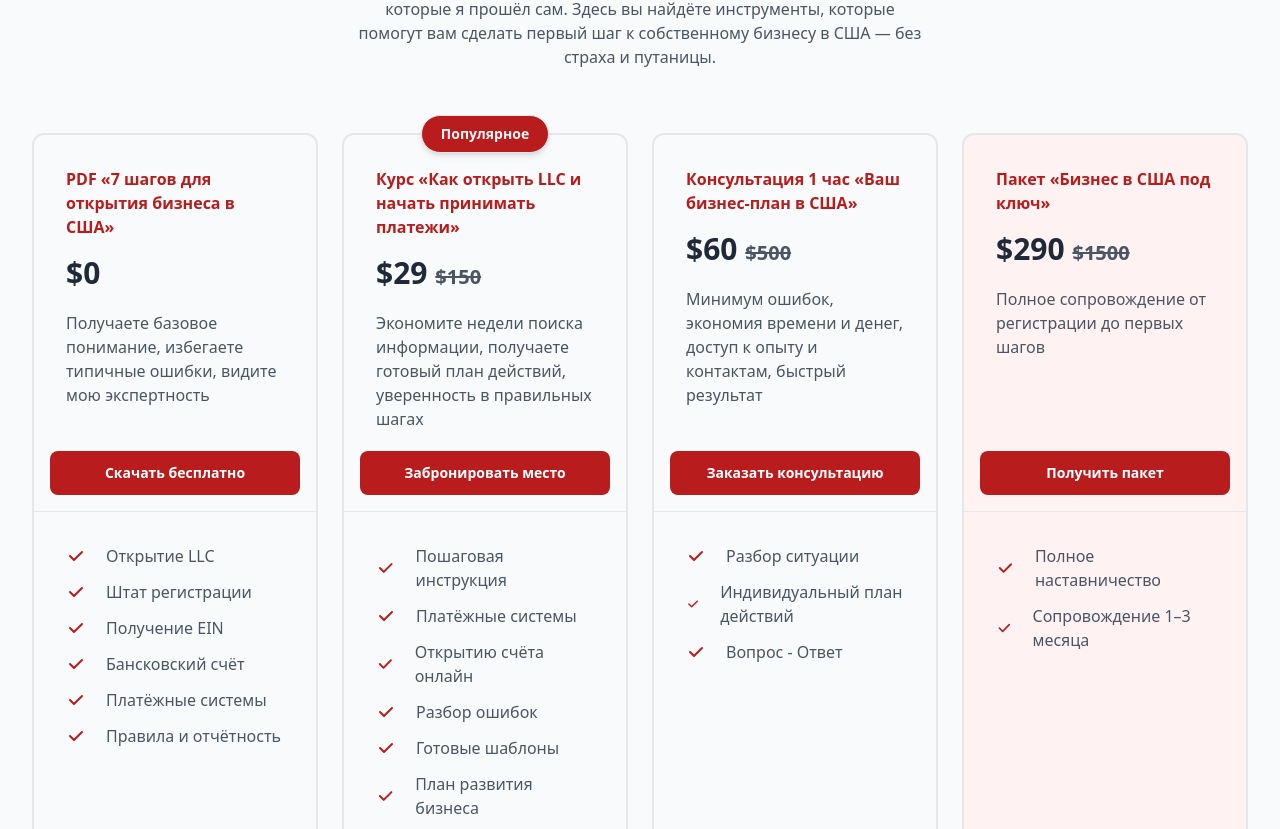
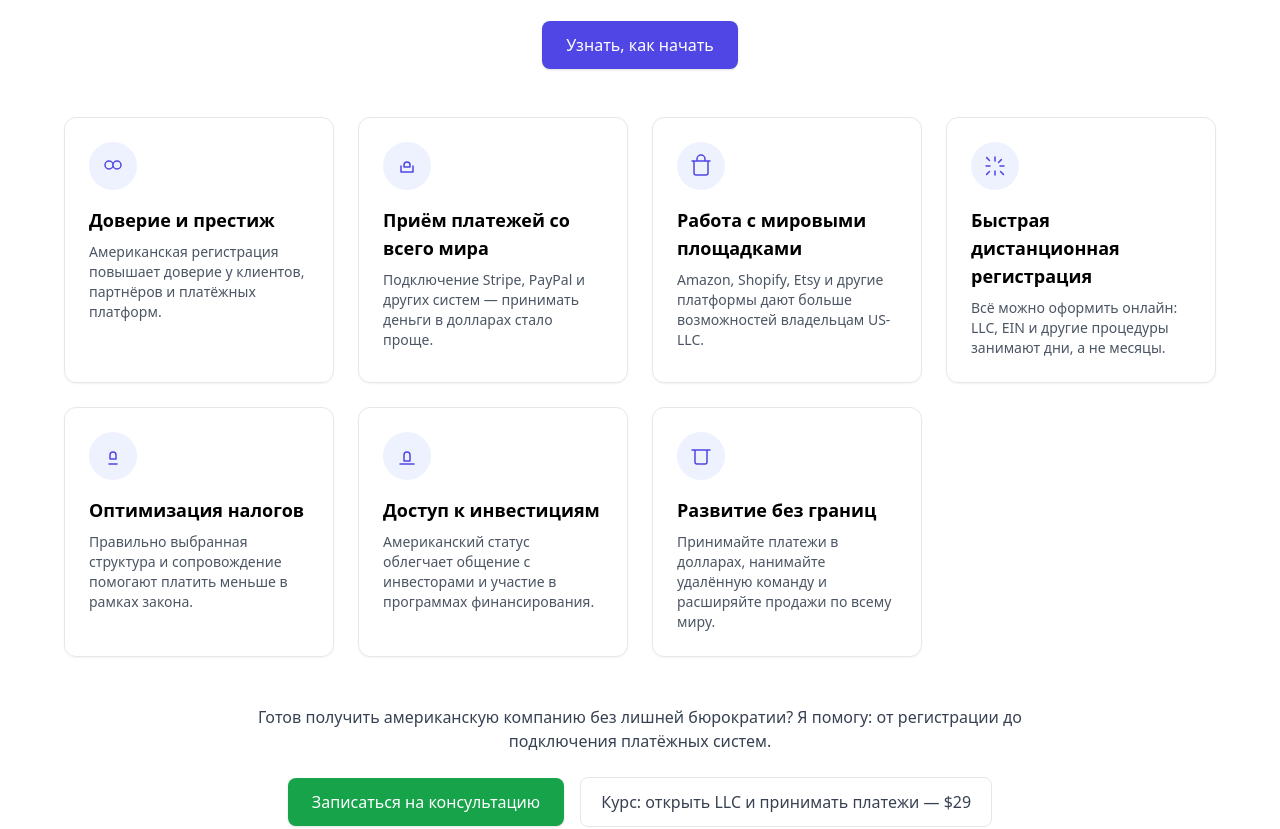
Before and after one commit to elmar8287/appliance, a React (Vite) app: page / in a window 1280 px wide. Shown: the part 2584-3413 px from the top of the page. Built offline with nearby package versions, Linux system fonts and the light colour scheme.

Commit message:
Added the blok with Why need to open LLC

```diff
--- a/src/App.jsx
+++ b/src/App.jsx
@@ -1,4 +1,4 @@
-import { useState } from "react";
+import React, { useState, useRef } from "react";
 import { Routes, Route, Link, useParams } from "react-router-dom";
 
 
@@ -425,26 +425,210 @@ function Questions() {
     )
 }
 
-// // ================= Products Page =================
-// function ProductsPage() {
-//   return (
-//     <div className="max-w-5xl mx-auto px-4 py-8 mt-10">
-//       <h2 className="text-2xl font-bold mb-6">All Products</h2>
-//       <div className="grid grid-cols-1 md:grid-cols-3 gap-6">
-//         {products.map(p => (
-//           <div key={p.tracking} className="bg-white rounded-lg shadow p-4">
-//             <img src={p.image} alt={p.name} className="w-full h-40 object-cover rounded mb-3" />
-//             <h3 className="font-semibold">{p.name}</h3>
-//             <p className="text-gray-600">${p.price}</p>
-//             <Link to={`/product/${p.tracking}`} className="inline-block mt-3 bg-blue-600 text-white px-4 py-2 rounded">
-//               View Details
-//             </Link>
-//           </div>
-//         ))}
-//       </div>
-//     </div>
-//   );
-// }
+// ================= Lead Gen Form Page =================
+
+function LeadGen() {
+
+      const form = useRef();
+
+  const sendEmail = (e) => {
+    e.preventDefault();
+
+    emailjs
+      .sendForm(
+        "service_o919xac",
+        "template_4w7153l",
+        form.current,
+        "cfohW8SIbOB19a4xY"
+      )
+      .then(
+        (result) => {
+          alert("Message sent successfully!");
+        },
+        (error) => {
+          alert("Failed to send message.");
+          console.error(error.text);
+        }
+      );
+  };
+
+    return (
+        <section className="py-20 bg-white text-gray-900" id="leadform">
+  <div className="max-w-2xl mx-auto px-6">
+    <h2 className="text-4xl font-semibold text-center mb-8">
+      Получите бесплатный PDF «7 шагов»
+    </h2>
+    <form ref={form} onSubmit={sendEmail} className="space-y-5 bg-white p-8 rounded-xl shadow-lg">
+      <input
+        name="company"
+        placeholder="Company Name"
+        required
+        className="w-full p-3 rounded-lg border border-gray-300 focus:ring-2 focus:ring-blue-500 outline-none"
+      />
+      <input
+        name="name"
+        placeholder="Your Name"
+        required
+        className="w-full p-3 rounded-lg border border-gray-300 focus:ring-2 focus:ring-blue-500 outline-none"
+      />
+      <input
+        name="phone"
+        placeholder="Phone"
+        className="w-full p-3 rounded-lg border border-gray-300 focus:ring-2 focus:ring-blue-500 outline-none"
+      />
+      <input
+        name="email"
+        placeholder="Email"
+        required
+        type="email"
+        className="w-full p-3 rounded-lg border border-gray-300 focus:ring-2 focus:ring-blue-500 outline-none"
+      />
+      <input
+        name="units"
+        placeholder="How many homes/units you manage?"
+        className="w-full p-3 rounded-lg border border-gray-300 focus:ring-2 focus:ring-blue-500 outline-none"
+      />
+
+      <div>
+        <label className="block font-medium mb-2">What services are you interested in?</label>
+        <div className="grid grid-cols-2 gap-2">
+          <label className="flex items-center gap-2">
+            <input type="checkbox" name="services" value="Appliance" className="accent-blue-600" />
+            Appliance
+          </label>
+          <label className="flex items-center gap-2">
+            <input type="checkbox" name="services" value="Plumbing" className="accent-blue-600" />
+            Plumbing
+          </label>
+          <label className="flex items-center gap-2">
+            <input type="checkbox" name="services" value="Electrical" className="accent-blue-600" />
+            Electrical
+          </label>
+          <label className="flex items-center gap-2">
+            <input type="checkbox" name="services" value="HVAC" className="accent-blue-600" />
+            HVAC
+          </label>
+        </div>
+      </div>
+
+      <button
+        type="submit"
+        className="w-full py-3 bg-blue-600 text-white font-semibold rounded-lg hover:bg-blue-700 transition"
+      >
+        Submit
+      </button>
+    </form>
+  </div>
+</section>
+    );
+}
+
+//     <!-- Блок: Почему открыть компанию в США (HTML + Tailwind) -->
+function Why() {
+  return (
+    <section class="max-w-7xl mx-auto px-6 py-16 bg-white" id="why-us-llc">
+  <div class="max-w-3xl mx-auto text-center">
+    <h2 class="text-3xl sm:text-4xl font-extrabold leading-tight">Почему открыть компанию в США — это решение, которое меняет всё</h2>
+    <p class="mt-4 text-lg text-gray-600">Американская юрлицо — это не просто статус. Это доверие, доступ к международным платёжным системам и реальная возможность масштабировать бизнес по всему миру.</p>
+    <div class="mt-6">
+      <a href="#products" class="inline-block bg-indigo-600 hover:bg-indigo-700 text-white font-medium px-6 py-3 rounded-lg shadow">Узнать, как начать</a>
+    </div>
+  </div>
+
+  <div class="mt-12 grid gap-6 sm:grid-cols-2 lg:grid-cols-4 max-w-6xl mx-auto">
+        <div class="p-6 border rounded-xl shadow-sm flex flex-col">
+      <div class="flex items-center justify-center w-12 h-12 bg-indigo-50 rounded-full">
+
+        <svg xmlns="http://www.w3.org/2000/svg" class="w-6 h-6 text-indigo-600" fill="none" viewBox="0 0 24 24" stroke="currentColor">
+          <path stroke-linecap="round" stroke-linejoin="round" stroke-width="1.5" d="M12 11c0 2.21-1.79 4-4 4s-4-1.79-4-4 1.79-4 4-4 4 1.79 4 4zM20 11c0 2.21-1.79 4-4 4s-4-1.79-4-4 1.79-4 4-4 4 1.79 4 4z" />
+        </svg>
+      </div>
+      <h3 class="mt-4 text-lg font-semibold">Доверие и престиж</h3>
+      <p class="mt-2 text-sm text-gray-600">Американская регистрация повышает доверие у клиентов, партнёров и платёжных платформ.</p>
+    </div>
+
+
+    <div class="p-6 border rounded-xl shadow-sm flex flex-col">
+      <div class="flex items-center justify-center w-12 h-12 bg-indigo-50 rounded-full">
+
+        <svg xmlns="http://www.w3.org/2000/svg" class="w-6 h-6 text-indigo-600" fill="none" viewBox="0 0 24 24" stroke="currentColor">
+          <path stroke-linecap="round" stroke-linejoin="round" stroke-width="1.5" d="M12 8c-1.657 0-3 1.343-3 3v2h6v-2c0-1.657-1.343-3-3-3zM6 12v6h12v-6" />
+        </svg>
+      </div>
+      <h3 class="mt-4 text-lg font-semibold">Приём платежей со всего мира</h3>
+      <p class="mt-2 text-sm text-gray-600">Подключение Stripe, PayPal и других систем — принимать деньги в долларах стало проще.</p>
+    </div>
+
+
+    <div class="p-6 border rounded-xl shadow-sm flex flex-col">
+      <div class="flex items-center justify-center w-12 h-12 bg-indigo-50 rounded-full">
+
+        <svg xmlns="http://www.w3.org/2000/svg" class="w-6 h-6 text-indigo-600" fill="none" viewBox="0 0 24 24" stroke="currentColor">
+          <path stroke-linecap="round" stroke-linejoin="round" stroke-width="1.5" d="M3 7h18M5 7v12a2 2 0 002 2h10a2 2 0 002-2V7M8 7V5a4 4 0 118 0v2" />
+        </svg>
+      </div>
+      <h3 class="mt-4 text-lg font-semibold">Работа с мировыми площадками</h3>
+      <p class="mt-2 text-sm text-gray-600">Amazon, Shopify, Etsy и другие платформы дают больше возможностей владельцам US-LLC.</p>
+    </div>
+
+
+    <div class="p-6 border rounded-xl shadow-sm flex flex-col">
+      <div class="flex items-center justify-center w-12 h-12 bg-indigo-50 rounded-full">
+
+        <svg xmlns="http://www.w3.org/2000/svg" class="w-6 h-6 text-indigo-600" fill="none" viewBox="0 0 24 24" stroke="currentColor">
+          <path stroke-linecap="round" stroke-linejoin="round" stroke-width="1.5" d="M12 3v4m0 10v4m9-9h-4M7 12H3m15.364-6.364l-2.828 2.828M6.464 17.536l-2.828 2.828M17.536 17.536l2.828 2.828M6.464 6.464L3.636 3.636" />
+        </svg>
+      </div>
+      <h3 class="mt-4 text-lg font-semibold">Быстрая дистанционная регистрация</h3>
+      <p class="mt-2 text-sm text-gray-600">Всё можно оформить онлайн: LLC, EIN и другие процедуры занимают дни, а не месяцы.</p>
+    </div>
+
+
+    <div class="p-6 border rounded-xl shadow-sm flex flex-col">
+      <div class="flex items-center justify-center w-12 h-12 bg-indigo-50 rounded-full">
+
+        <svg xmlns="http://www.w3.org/2000/svg" class="w-6 h-6 text-indigo-600" fill="none" viewBox="0 0 24 24" stroke="currentColor">
+          <path stroke-linecap="round" stroke-linejoin="round" stroke-width="1.5" d="M12 8c-1.657 0-3 1.343-3 3v4h6v-4c0-1.657-1.343-3-3-3zM8 20h8" />
+        </svg>
+      </div>
+      <h3 class="mt-4 text-lg font-semibold">Оптимизация налогов</h3>
+      <p class="mt-2 text-sm text-gray-600">Правильно выбранная структура и сопровождение помогают платить меньше в рамках закона.</p>
+    </div>
+
+    <div class="p-6 border rounded-xl shadow-sm flex flex-col">
+      <div class="flex items-center justify-center w-12 h-12 bg-indigo-50 rounded-full">
+
+        <svg xmlns="http://www.w3.org/2000/svg" class="w-6 h-6 text-indigo-600" fill="none" viewBox="0 0 24 24" stroke="currentColor">
+          <path stroke-linecap="round" stroke-linejoin="round" stroke-width="1.5" d="M12 8c-1.657 0-3 1.343-3 3v6h6v-6c0-1.657-1.343-3-3-3zM5 20h14" />
+        </svg>
+      </div>
+      <h3 class="mt-4 text-lg font-semibold">Доступ к инвестициям</h3>
+      <p class="mt-2 text-sm text-gray-600">Американский статус облегчает общение с инвесторами и участие в программах финансирования.</p>
+    </div>
+
+    <div class="p-6 border rounded-xl shadow-sm flex flex-col">
+      <div class="flex items-center justify-center w-12 h-12 bg-indigo-50 rounded-full">
+
+        <svg xmlns="http://www.w3.org/2000/svg" class="w-6 h-6 text-indigo-600" fill="none" viewBox="0 0 24 24" stroke="currentColor">
+          <path stroke-linecap="round" stroke-linejoin="round" stroke-width="1.5" d="M3 6h18M6 6v12a2 2 0 002 2h8a2 2 0 002-2V6" />
+        </svg>
+      </div>
+      <h3 class="mt-4 text-lg font-semibold">Развитие без границ</h3>
+      <p class="mt-2 text-sm text-gray-600">Принимайте платежи в долларах, нанимайте удалённую команду и расширяйте продажи по всему миру.</p>
+    </div>
+  </div>
+
+  <div class="mt-12 max-w-3xl mx-auto text-center">
+    <p class="text-gray-700">Готов получить американскую компанию без лишней бюрократии? Я помогу: от регистрации до подключения платёжных систем.</p>
+    <div class="mt-6 flex items-center justify-center gap-4">
+      <a href="#signup" class="inline-block bg-green-600 hover:bg-green-700 text-white font-medium px-6 py-3 rounded-lg shadow">Записаться на консультацию</a>
+      <a href="#course" class="inline-block border border-gray-200 text-gray-700 px-5 py-3 rounded-lg">Курс: открыть LLC и принимать платежи — $29</a>
+    </div>
+  </div>
+</section>
+
+  );
+}
 
 // // ================= Product Page =================
 // function ProductPage() {
@@ -498,8 +682,10 @@ export default function App() {
       <About />
       <Benefits />
       <CTA />
+      <Why />
       <Products />
       <Questions />
+      <LeadGen />
       {/* <Routes>
         <Route path="/" element={<Home />} />
         <Route path="/products" element={<ProductsPage />} />
```
